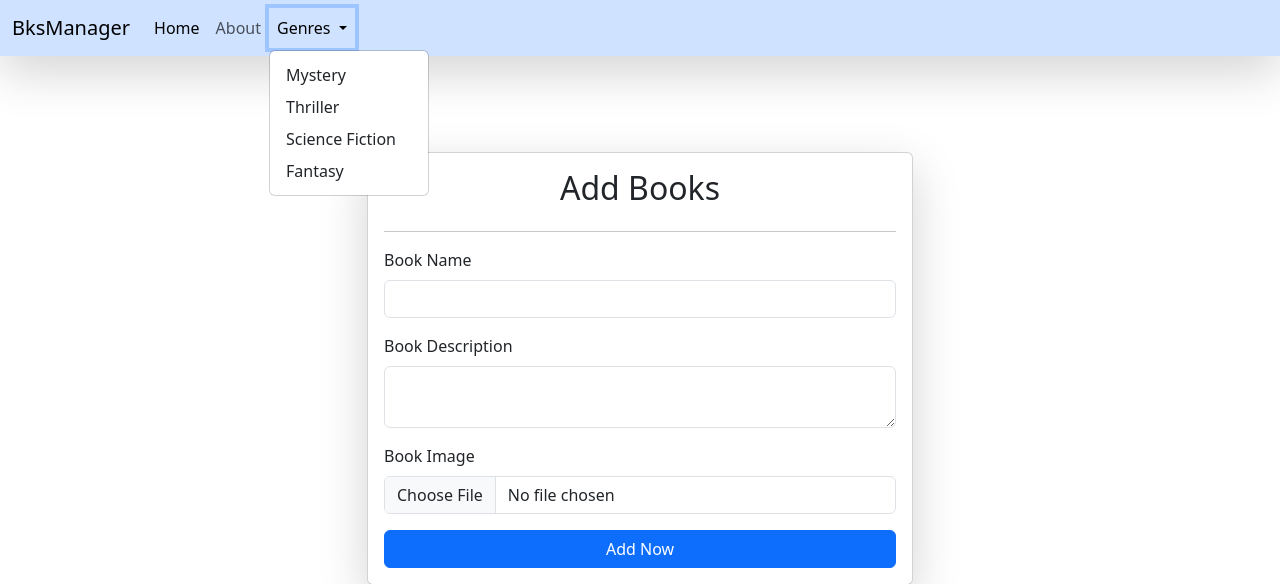
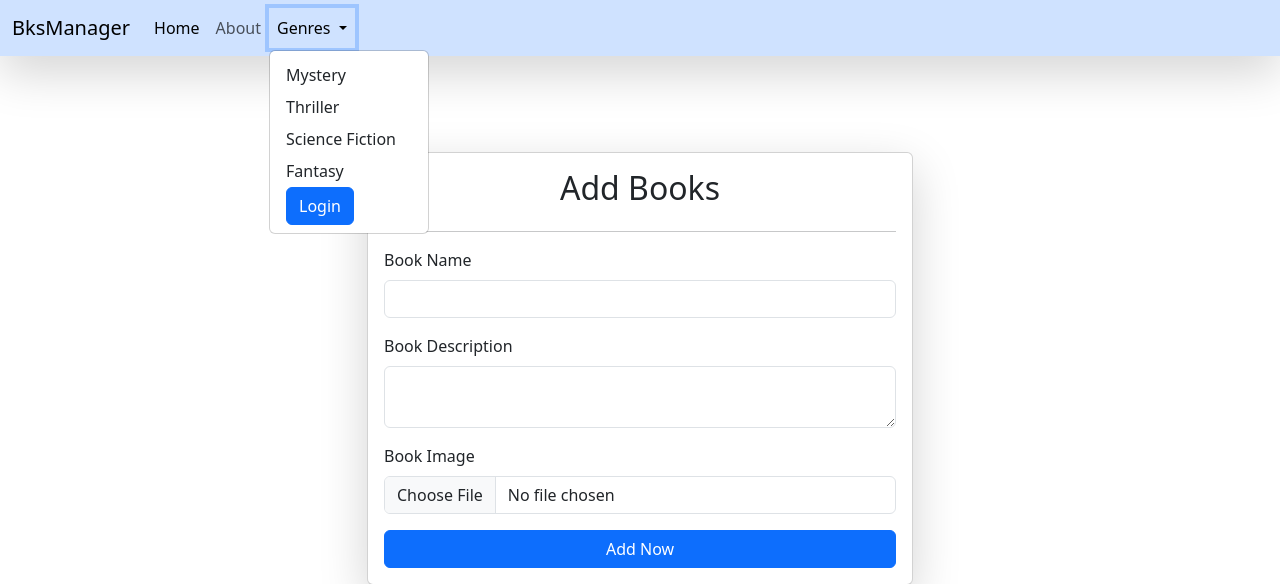
Before and after one commit to Nishan-22/django_workshop, a Django app: page / in a window 1280 px wide, after a click on "Genres". Shown: the top 584 px of the page. Run offline with Django 5.2, Linux system fonts and the light colour scheme; data that the repository does not hold is empty.

Commit message:
Update base template and viwes

```diff
--- a/bms/pustak/templates/pustak/base.html
+++ b/bms/pustak/templates/pustak/base.html
@@ -73,7 +73,22 @@
 									<a class="dropdown-item" href="#"
 										>Fantasy</a
 									>
+
 								</li>
+								{% if user.is_authenticated %}
+								<li class = "nav-item">
+									<form action = "{% url 'logout_page' %}" method = "post">
+										<button class="btn btn-danger ms-3" type = "submit">Logout</button>
+
+									</form>
+								</li>>
+								{% else %}
+								<li class = "nav-item">
+									<a href = "{% url 'login_page' %}" class="btn btn-primary ms-3">Login</a>
+
+
+								</li>
+								{% endif %}
 							</ul>
 						</li>
 
--- a/bms/pustak/views.py
+++ b/bms/pustak/views.py
@@ -3,6 +3,7 @@ from django.http import HttpResponse
 from .models import Book
 from django.contrib.auth.models import User
 from django.contrib import messages
+from django.contrib.auth import authenticate, login, logout
 # Create your views here.
 def books(request):
     # return HttpResponse("Welcome to django")
@@ -38,8 +39,10 @@ def update_book(request, id):
     context = {'book':queryset}
     return render(request, 'pustak/updatebooks.html',context)
 
-def login_page(request):
-    return render(request, 'pustak/login.html')
+
+
+
+
 
 def register_page(request):
     if request.method == "POST":
@@ -62,7 +65,20 @@ def register_page(request):
     return render(request, 'pustak/register.html')
 
 
-
+def login_page(request):
+    if request.method == "POST":
+        un = request.POST.get('username')
+        pw = request.POST.get('password')
+        # Add login logic here
+        user = authenticate(username=un, password=pw)
+        if user is not None:
+           messages.error(request, 'Login Failed! Please check your username and password')
+           return redirect('/login/')
+        else:
+            login(request, user)
+    return render(request, 'pustak/login.html')
 
 def logout_page(request):
-    pass
+    if request.method == "POST":
+        logout(request)
+        return redirect('/login/')
```
